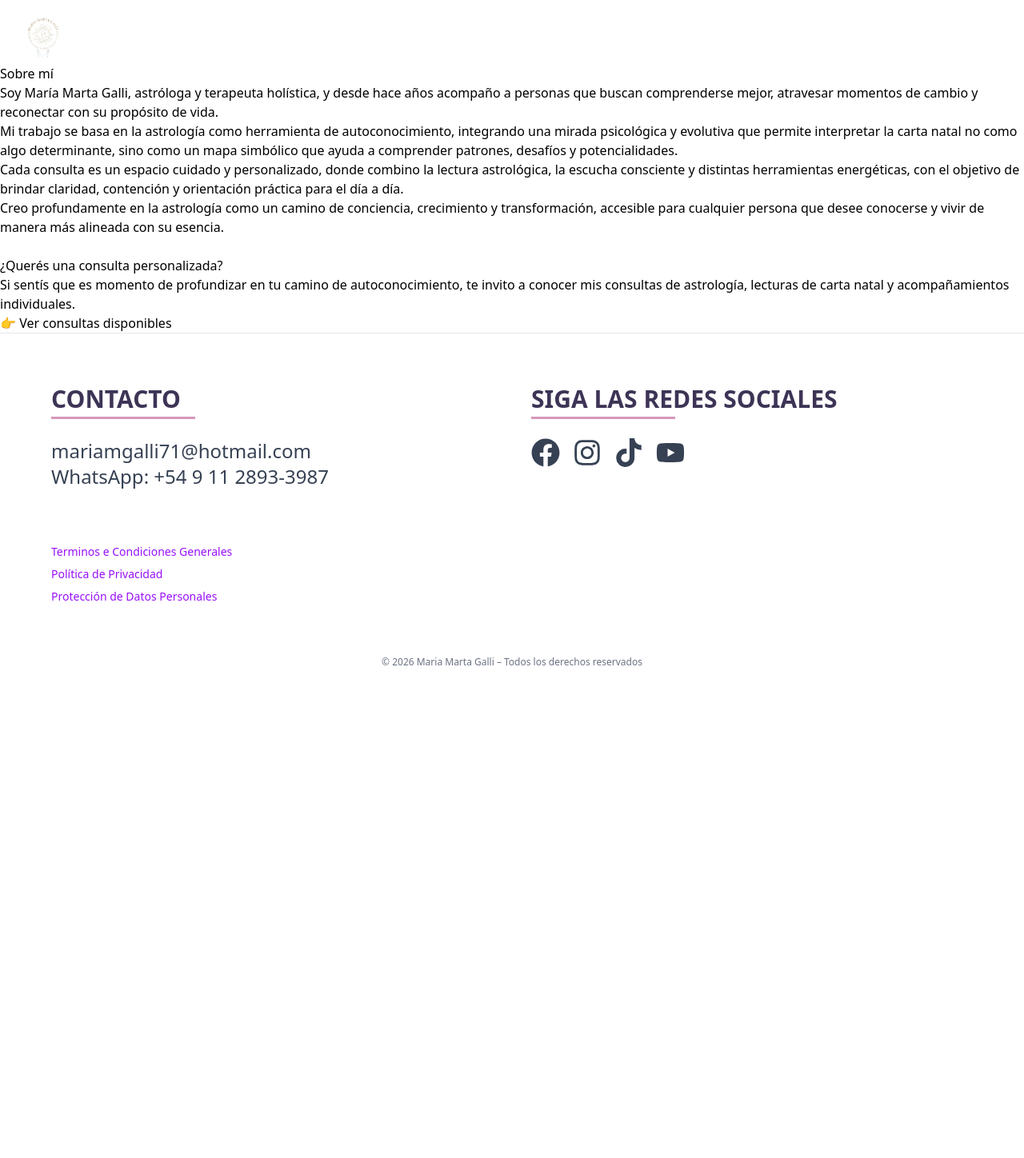
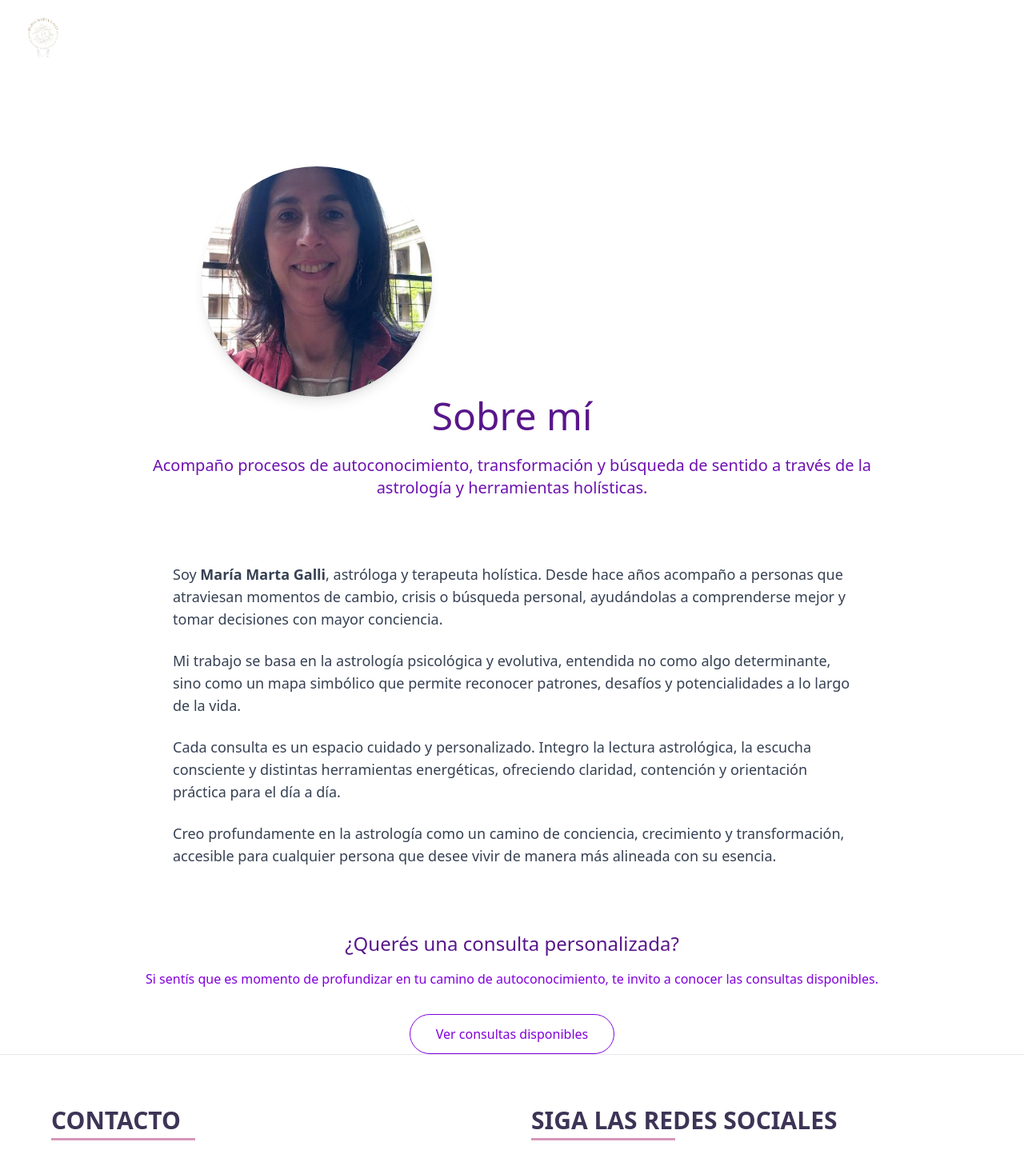
Before and after one commit to JuanPGalli/mmastrologia, a React (Vite) app in the folder client/: page /about in a window 1280 px wide. Shown: the top 1448 px of the page at 80% size. Before the commit the page ends 900 px from the top, so only its background shows below. Built offline with nearby package versions, Linux system fonts and the light colour scheme.

Commit message:
add photo to about section

```diff
--- a/client/src/Views/About/About.jsx
+++ b/client/src/Views/About/About.jsx
@@ -2,37 +2,71 @@ import React from 'react';
 
 const About = () => {
   return (
-    <div className='pt-20'>
-      <h1>Sobre mí</h1>
+    <main className='pt-32'>
+      {/* HERO */}
+      <section className='max-w-5xl mx-auto px-6 text-center'>
+        <section className='max-w-5xl mx-auto px-6 mt-20 grid md:grid-cols-2 gap-12 items-center'>
+          {/* Foto */}
+          <div className='flex justify-center'>
+            <img
+              src='/images/about.png'
+              alt='María Marta Galli – Astróloga y terapeuta holística'
+              className='w-72 h-72 object-cover rounded-full shadow-lg'
+            />
+          </div>
+        </section>
+        <h1 className='text-4xl md:text-5xl font-light text-purple-900 mb-6'>Sobre mí</h1>
+
+        <p className='text-lg md:text-xl text-purple-800'>
+          Acompaño procesos de autoconocimiento, transformación y búsqueda de sentido a través de la
+          astrología y herramientas holísticas.
+        </p>
+      </section>
+
+      {/* CONTENIDO */}
+      <section className='max-w-4xl mx-auto px-6 mt-20 space-y-6 text-gray-700 text-lg'>
         <p>
-        Soy María Marta Galli, astróloga y terapeuta holística, y desde hace años acompaño a
-        personas que buscan comprenderse mejor, atravesar momentos de cambio y reconectar con su
-        propósito de vida.
+          Soy <strong>María Marta Galli</strong>, astróloga y terapeuta holística. Desde hace años
+          acompaño a personas que atraviesan momentos de cambio, crisis o búsqueda personal,
+          ayudándolas a comprenderse mejor y tomar decisiones con mayor conciencia.
         </p>
+
         <p>
-        Mi trabajo se basa en la astrología como herramienta de autoconocimiento, integrando una
-        mirada psicológica y evolutiva que permite interpretar la carta natal no como algo
-        determinante, sino como un mapa simbólico que ayuda a comprender patrones, desafíos y
-        potencialidades.
+          Mi trabajo se basa en la astrología psicológica y evolutiva, entendida no como algo
+          determinante, sino como un mapa simbólico que permite reconocer patrones, desafíos y
+          potencialidades a lo largo de la vida.
         </p>
+
         <p>
-        Cada consulta es un espacio cuidado y personalizado, donde combino la lectura astrológica,
-        la escucha consciente y distintas herramientas energéticas, con el objetivo de brindar
-        claridad, contención y orientación práctica para el día a día.
+          Cada consulta es un espacio cuidado y personalizado. Integro la lectura astrológica, la
+          escucha consciente y distintas herramientas energéticas, ofreciendo claridad, contención y
+          orientación práctica para el día a día.
         </p>
+
         <p>
           Creo profundamente en la astrología como un camino de conciencia, crecimiento y
-        transformación, accesible para cualquier persona que desee conocerse y vivir de manera más
-        alineada con su esencia.
+          transformación, accesible para cualquier persona que desee vivir de manera más alineada
+          con su esencia.
         </p>
-      <br />
-      <h2>¿Querés una consulta personalizada?</h2>
-      <p>
+      </section>
+
+      {/* CTA */}
+      <section className='mt-20 text-center'>
+        <h2 className='text-2xl text-purple-900 mb-4'>¿Querés una consulta personalizada?</h2>
+
+        <p className='text-purple-700 mb-8'>
           Si sentís que es momento de profundizar en tu camino de autoconocimiento, te invito a
-        conocer mis consultas de astrología, lecturas de carta natal y acompañamientos individuales.
+          conocer las consultas disponibles.
         </p>
-      <a href='/services'>👉 Ver consultas disponibles</a>
-    </div>
+
+        <a
+          href='/services'
+          className='inline-block border border-purple-700 text-purple-700 px-8 py-3 rounded-full hover:bg-purple-700 hover:text-white transition'
+        >
+          Ver consultas disponibles
+        </a>
+      </section>
+    </main>
   );
 };
 
```
Also changed, not shown: client/public/images/about.png (added). Lines whose indentation alone changed are shown as unchanged.
